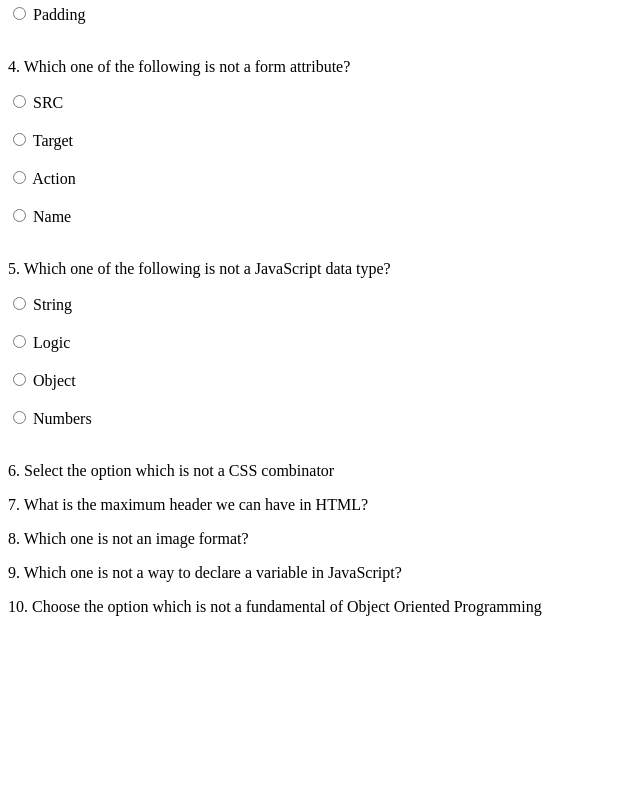
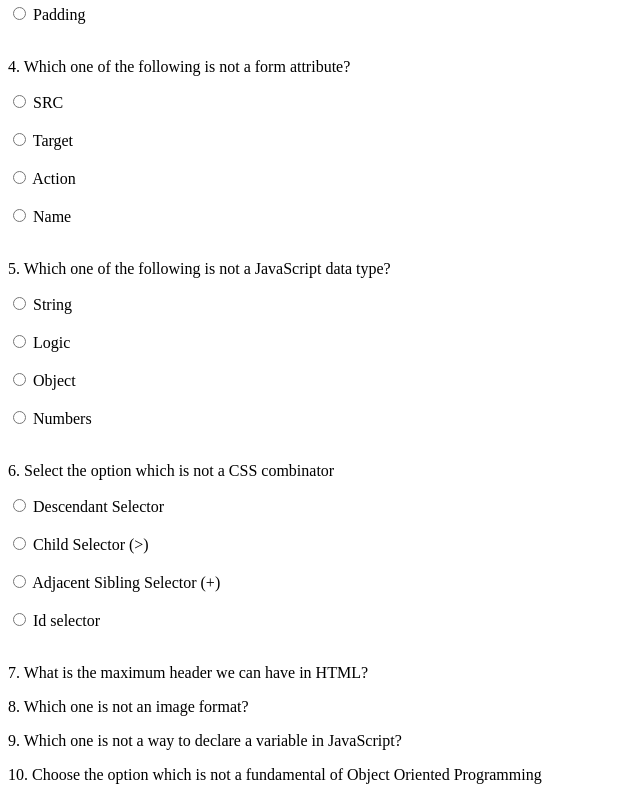
Before and after one commit to EliazarAgwaya/Quiz-Board, a plain HTML site: page index.html in a window 1280 px wide. Shown: the part 614-1414 px from the top of the page, without its empty margins (0-640 px from the left). Before the commit the page ends 1246 px from the top, so only its background shows below. Drawn offline with Linux system fonts and the light colour scheme.

Commit message:
Adds the answer options for question six

```diff
--- a/index.html
+++ b/index.html
@@ -66,7 +66,15 @@
             </div><br>
             <div>
                 <p>6. Select the option which is not a CSS combinator</p>
-            </div>
+                <input type="radio" name="optionQSix" value="Descendant Selector" id="css">
+                <label for="data">Descendant Selector</label><br><br>
+                <input type="radio" name="optionQSix" value="Child Selector (>)" id="cssTwo">
+                <label for="dataTwo">Child Selector (>)</label><br><br>
+                <input type="radio" name="optionQSix" value="Adjacent Sibling Selector (+)" id="cssThree">
+                <label for="cssThree">Adjacent Sibling Selector (+)</label><br><br>
+                <input type="radio" name="optionQSix" value="Id selector" id="cssFour">
+                <label for="cssFour">Id selector</label>
+            </div><br>
             <div>
                 <p>7. What is the maximum header we can have in HTML?</p>
             </div>
```
